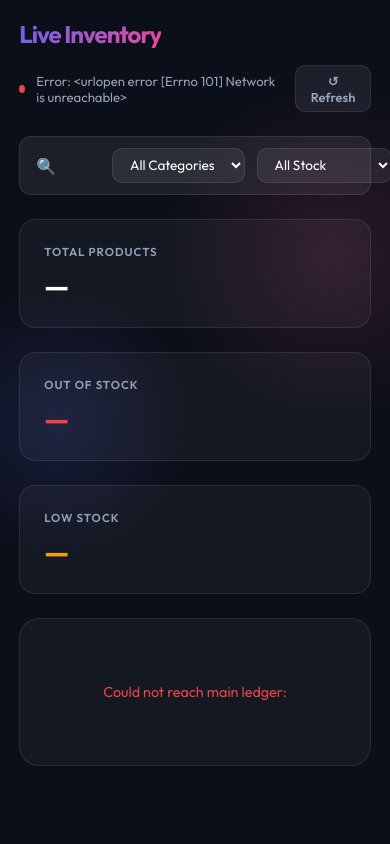
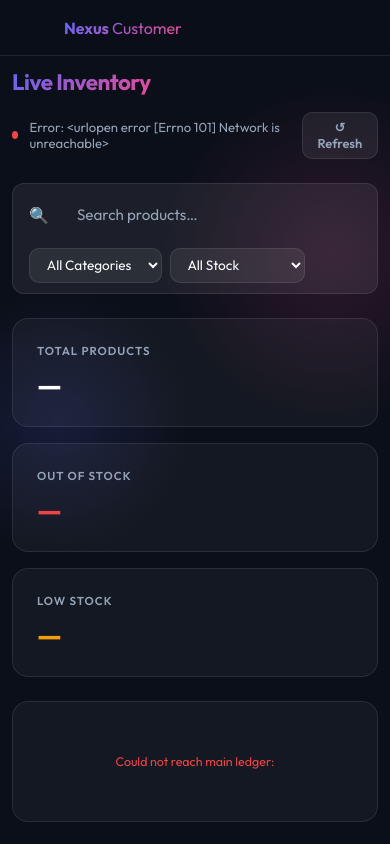
Before and after one commit to roshan-pixel/ledger-web-costumer, a Flask app: page /inventory in a window 390 px wide. Run offline with Flask 3, Linux system fonts and the light colour scheme; data that the repository does not hold is empty.

Commit message:
feat: full mobile responsive layout with hamburger nav
- Add mobile topbar with hamburger button and overlay backdrop
- Sidebar slides in from left on mobile with smooth animation
- Touch-friendly inputs, buttons and tap targets
- Single-column grids on small screens
- Compact table padding on mobile
- Inventory search bar wraps on small screens
- Invoice action buttons stack vertically on mobile

Co-Authored-By: Claude Sonnet 4.6 <noreply@anthropic.com>

```diff
--- a/static/css/style.css
+++ b/static/css/style.css
@@ -12,6 +12,7 @@
   --muted: #94a3b8;
   --blur: blur(16px);
   --sidebar-w: 220px;
+  --topbar-h: 56px;
 }
 
 *, *::before, *::after { box-sizing: border-box; }
@@ -32,7 +33,69 @@ body {
 
 @keyframes fadeIn { from{opacity:0} to{opacity:1} }
 
-/* ── SIDEBAR ───────────────────────────────── */
+/* ── TOPBAR (mobile only) ─────────────────────── */
+.topbar {
+  display: none;
+  position: fixed;
+  top: 0; left: 0; right: 0;
+  height: var(--topbar-h);
+  background: rgba(11,15,25,0.95);
+  backdrop-filter: var(--blur);
+  border-bottom: 1px solid var(--border);
+  z-index: 200;
+  align-items: center;
+  padding: 0 1rem;
+  gap: .75rem;
+}
+
+.topbar-title {
+  font-size: 1rem;
+  font-weight: 700;
+  background: linear-gradient(135deg, var(--primary), #ec4899);
+  -webkit-background-clip: text;
+  -webkit-text-fill-color: transparent;
+}
+
+/* hamburger button */
+.hamburger {
+  background: none;
+  border: none;
+  cursor: pointer;
+  display: flex;
+  flex-direction: column;
+  justify-content: center;
+  gap: 5px;
+  padding: 6px;
+  width: 36px;
+  height: 36px;
+}
+
+.hamburger span {
+  display: block;
+  height: 2px;
+  background: var(--text);
+  border-radius: 2px;
+  transition: all .25s;
+  transform-origin: center;
+}
+
+.hamburger.open span:nth-child(1) { transform: translateY(7px) rotate(45deg); }
+.hamburger.open span:nth-child(2) { opacity: 0; }
+.hamburger.open span:nth-child(3) { transform: translateY(-7px) rotate(-45deg); }
+
+/* ── SIDEBAR OVERLAY ──────────────────────────── */
+.sidebar-overlay {
+  display: none;
+  position: fixed;
+  inset: 0;
+  background: rgba(0,0,0,.5);
+  z-index: 150;
+  backdrop-filter: blur(2px);
+}
+
+.sidebar-overlay.active { display: block; }
+
+/* ── SIDEBAR ───────────────────────────────────── */
 .sidebar {
   width: var(--sidebar-w);
   background: rgba(255,255,255,0.04);
@@ -42,7 +105,7 @@ body {
   padding: 1.5rem 0;
   position: fixed;
   top: 0; left: 0; bottom: 0;
-  z-index: 100;
+  z-index: 160;
   backdrop-filter: var(--blur);
 }
 
@@ -73,7 +136,7 @@ body {
   display: flex;
   align-items: center;
   gap: .75rem;
-  padding: .7rem 1.4rem;
+  padding: .75rem 1.4rem;
   color: var(--muted);
   text-decoration: none;
   font-size: .9rem;
@@ -90,7 +153,7 @@ body {
 
 .nav-link .icon { font-size: 1.1rem; }
 
-/* ── MAIN CONTENT ──────────────────────────── */
+/* ── MAIN CONTENT ──────────────────────────────── */
 .main {
   flex: 1;
   margin-left: var(--sidebar-w);
@@ -99,7 +162,7 @@ body {
   min-height: 100vh;
 }
 
-/* ── CARDS ──────────────────────────────────── */
+/* ── CARDS ──────────────────────────────────────── */
 .card {
   background: var(--surface);
   border: 1px solid var(--border);
@@ -116,7 +179,7 @@ body {
   padding: 1.5rem;
 }
 
-/* ── PAGE TITLE ─────────────────────────────── */
+/* ── PAGE TITLE ─────────────────────────────────── */
 .page-title {
   font-size: 2rem;
   font-weight: 700;
@@ -127,7 +190,7 @@ body {
   margin: 0 0 1.5rem;
 }
 
-/* ── FORM ELEMENTS ──────────────────────────── */
+/* ── FORM ELEMENTS ──────────────────────────────── */
 input, select, textarea {
   background: var(--surface2);
   border: 1px solid var(--border);
@@ -157,7 +220,7 @@ label {
   margin-bottom: .4rem;
 }
 
-/* ── BUTTONS ─────────────────────────────────── */
+/* ── BUTTONS ─────────────────────────────────────── */
 .btn {
   display: inline-flex;
   align-items: center;
@@ -170,6 +233,7 @@ label {
   cursor: pointer;
   border: none;
   transition: all .2s;
+  touch-action: manipulation;
 }
 
 .btn-primary {
@@ -195,7 +259,7 @@ label {
 
 .btn-ghost:hover { color: var(--text); }
 
-/* ── BADGES ──────────────────────────────────── */
+/* ── BADGES ──────────────────────────────────────── */
 .badge {
   display: inline-block;
   font-size: .68rem;
@@ -210,8 +274,8 @@ label {
 .badge-red { background: rgba(239,68,68,.15); color: var(--red); border: 1px solid rgba(239,68,68,.3); }
 .badge-blue { background: rgba(99,102,241,.15); color: var(--primary); border: 1px solid rgba(99,102,241,.3); }
 
-/* ── TABLE ───────────────────────────────────── */
-.table-wrap { overflow-x: auto; }
+/* ── TABLE ───────────────────────────────────────── */
+.table-wrap { overflow-x: auto; -webkit-overflow-scrolling: touch; }
 
 table { width: 100%; border-collapse: collapse; font-size: .9rem; }
 
@@ -237,12 +301,12 @@ td {
 tr:last-child td { border-bottom: none; }
 tr:hover td { background: rgba(255,255,255,0.02); }
 
-/* ── GRID HELPERS ────────────────────────────── */
+/* ── GRID HELPERS ────────────────────────────────── */
 .grid-2 { display: grid; grid-template-columns: 1fr 1fr; gap: 1.5rem; }
 .grid-3 { display: grid; grid-template-columns: repeat(3, 1fr); gap: 1.5rem; }
 .grid-4 { display: grid; grid-template-columns: repeat(4, 1fr); gap: 1.5rem; }
 
-/* ── STAT TILES ──────────────────────────────── */
+/* ── STAT TILES ──────────────────────────────────── */
 .stat-tile {
   background: var(--surface);
   border: 1px solid var(--border);
@@ -257,7 +321,7 @@ tr:hover td { background: rgba(255,255,255,0.02); }
 .stat-tile .value { font-size: 1.8rem; font-weight: 700; color: var(--text); }
 .stat-tile .sub { font-size: .8rem; color: var(--muted); }
 
-/* ── SEARCH BAR ──────────────────────────────── */
+/* ── SEARCH BAR ──────────────────────────────────── */
 .search-bar {
   display: flex; align-items: center; gap: .75rem;
   background: var(--surface2);
@@ -272,7 +336,7 @@ tr:hover td { background: rgba(255,255,255,0.02); }
   font-size: .95rem; color: var(--text);
 }
 
-/* ── AUTOCOMPLETE ────────────────────────────── */
+/* ── AUTOCOMPLETE ────────────────────────────────── */
 .ac-wrapper { position: relative; }
 
 .ac-list {
@@ -296,25 +360,80 @@ tr:hover td { background: rgba(255,255,255,0.02); }
   font-size: .88rem;
 }
 
-.ac-item:hover { background: rgba(255,255,255,.07); }
+.ac-item:hover, .ac-item:active { background: rgba(255,255,255,.07); }
 .ac-item:last-child { border-bottom: none; }
 
 .ac-oos { color: var(--red); font-size: .7rem; font-weight: 700; text-transform: uppercase; }
 .ac-low { color: var(--yellow); font-size: .7rem; font-weight: 700; }
 .ac-ok  { color: var(--green); font-size: .7rem; font-weight: 700; }
 
-/* ── PRINT ───────────────────────────────────── */
+/* ── PRINT ───────────────────────────────────────── */
 @media print {
-  .sidebar, .no-print { display: none !important; }
+  .sidebar, .topbar, .sidebar-overlay, .no-print { display: none !important; }
   .main { margin: 0; padding: 1cm; }
   body { background: white; color: #000; }
 }
 
-/* ── RESPONSIVE ──────────────────────────────── */
+/* ── MOBILE (≤ 768px) ────────────────────────────── */
 @media (max-width: 768px) {
-  .sidebar { transform: translateX(-100%); transition: transform .3s; }
+  /* show topbar */
+  .topbar { display: flex; }
+
+  /* sidebar slides in from left */
+  .sidebar {
+    transform: translateX(-100%);
+    transition: transform .28s cubic-bezier(.4,0,.2,1);
+    top: 0;
+    padding-top: 1.5rem;
+    width: 240px;
+    z-index: 160;
+  }
   .sidebar.open { transform: translateX(0); }
-  .main { margin-left: 0; padding: 1.2rem; }
-  .grid-2, .grid-3, .grid-4 { grid-template-columns: 1fr; }
-  .page-title { font-size: 1.5rem; }
+
+  /* push content down for topbar */
+  .main {
+    margin-left: 0;
+    padding: 1rem;
+    padding-top: calc(var(--topbar-h) + 1rem);
+  }
+
+  /* collapse grids to single column */
+  .grid-2, .grid-3, .grid-4 { grid-template-columns: 1fr; gap: 1rem; }
+
+  /* smaller title */
+  .page-title { font-size: 1.4rem; letter-spacing: -.5px; }
+
+  /* card padding */
+  .card { padding: 1.25rem; border-radius: 16px; }
+  .card-sm { padding: 1rem; }
+
+  /* bigger tap targets for inputs */
+  input, select, textarea { padding: .75rem 1rem; font-size: 1rem; }
+  .btn { padding: .75rem 1.2rem; font-size: .9rem; }
+
+  /* DS lookup row: stack on very small screens */
+  #dsCode + button { white-space: nowrap; }
+
+  /* invoice actions: stack buttons */
+  .invoice-actions {
+    flex-direction: column !important;
+    align-items: stretch !important;
+  }
+  .invoice-actions .btn { justify-content: center; width: 100%; }
+
+  /* table: compact on mobile */
+  th, td { padding: .6rem .75rem; font-size: .82rem; }
+
+  /* stat tiles: 2 columns on mobile */
+  .grid-4 { grid-template-columns: 1fr 1fr; }
+
+  /* grand total smaller */
+  #grandTotal { font-size: 1.5rem !important; }
 }
+
+/* ── VERY SMALL (≤ 400px) ───────────────────────── */
+@media (max-width: 400px) {
+  .grid-4 { grid-template-columns: 1fr; }
+  .main { padding: .75rem; padding-top: calc(var(--topbar-h) + .75rem); }
+  th, td { padding: .5rem .6rem; font-size: .78rem; }
+}
--- a/templates/base.html
+++ b/templates/base.html
@@ -11,18 +11,31 @@
   {% block head %}{% endblock %}
 </head>
 <body>
+  <!-- Mobile top bar -->
+  <div class="topbar" id="topbar">
+    <button class="hamburger" id="hamburger" onclick="toggleSidebar()" aria-label="Menu">
+      <span></span><span></span><span></span>
+    </button>
+    <div class="topbar-title">
+      <span>Nexus</span> <span style="color:var(--muted);font-weight:400;">Customer</span>
+    </div>
+  </div>
+
+  <!-- Overlay backdrop -->
+  <div class="sidebar-overlay" id="overlay" onclick="closeSidebar()"></div>
+
   <nav class="sidebar" id="sidebar">
     <div class="sidebar-logo">
       <h2>Nexus Customer</h2>
       <p>Ledger Portal</p>
     </div>
-    <a href="/invoice" class="nav-link {% if request.path in ['/', '/invoice'] %}active{% endif %}">
+    <a href="/invoice" class="nav-link {% if request.path in ['/', '/invoice'] %}active{% endif %}" onclick="closeSidebar()">
       <span class="icon">🧾</span> New Invoice
     </a>
-    <a href="/inventory" class="nav-link {% if request.path == '/inventory' %}active{% endif %}">
+    <a href="/inventory" class="nav-link {% if request.path == '/inventory' %}active{% endif %}" onclick="closeSidebar()">
       <span class="icon">📦</span> Live Inventory
     </a>
-    <a href="/disease_guide" class="nav-link {% if request.path == '/disease_guide' %}active{% endif %}">
+    <a href="/disease_guide" class="nav-link {% if request.path == '/disease_guide' %}active{% endif %}" onclick="closeSidebar()">
       <span class="icon">🌿</span> Disease Guide
     </a>
   </nav>
@@ -32,9 +45,18 @@
   </div>
 
   <script>
-    // Mobile sidebar toggle
+    function toggleSidebar() {
+      document.getElementById('sidebar').classList.toggle('open');
+      document.getElementById('overlay').classList.toggle('active');
+      document.getElementById('hamburger').classList.toggle('open');
+    }
+    function closeSidebar() {
+      document.getElementById('sidebar').classList.remove('open');
+      document.getElementById('overlay').classList.remove('active');
+      document.getElementById('hamburger').classList.remove('open');
+    }
     document.addEventListener('keydown', e => {
-      if (e.key === 'm' && e.ctrlKey) document.getElementById('sidebar').classList.toggle('open');
+      if (e.key === 'm' && e.ctrlKey) toggleSidebar();
     });
   </script>
   {% block scripts %}{% endblock %}
--- a/templates/inventory.html
+++ b/templates/inventory.html
@@ -11,9 +11,10 @@
   </div>
 </div>
 
-<div class="search-bar no-print">
+<div class="search-bar no-print" style="flex-wrap:wrap;">
   <span style="color:var(--muted);">🔍</span>
-  <input id="searchInput" placeholder="Search products…" oninput="filter()">
+  <input id="searchInput" placeholder="Search products…" oninput="filter()" style="min-width:120px;flex:1;">
+  <div style="display:flex;gap:.5rem;flex-wrap:wrap;">
     <select id="categoryFilter" onchange="filter()" style="width:auto;padding:.4rem .8rem;font-size:.85rem;">
       <option value="">All Categories</option>
     </select>
@@ -23,6 +24,7 @@
       <option value="low">Low Stock (≤5)</option>
       <option value="oos">Out of Stock</option>
     </select>
+  </div>
 </div>
 
 <div class="grid-3 no-print" style="margin-bottom:1.5rem;" id="kpiRow">
--- a/templates/invoice.html
+++ b/templates/invoice.html
@@ -63,7 +63,7 @@
   </div>
 
   <!-- Actions -->
-  <div style="border-top:1px solid var(--border);padding-top:1.5rem;display:flex;gap:1rem;justify-content:flex-end;" class="no-print">
+  <div style="border-top:1px solid var(--border);padding-top:1.5rem;display:flex;gap:1rem;justify-content:flex-end;flex-wrap:wrap;" class="no-print invoice-actions">
     <button class="btn btn-ghost" onclick="window.print()">🖨 Print Preview</button>
     <button class="btn btn-primary" id="saveBtn" onclick="saveInvoice()">💾 Save Invoice</button>
   </div>
```
Lines whose indentation alone changed are shown as unchanged.
